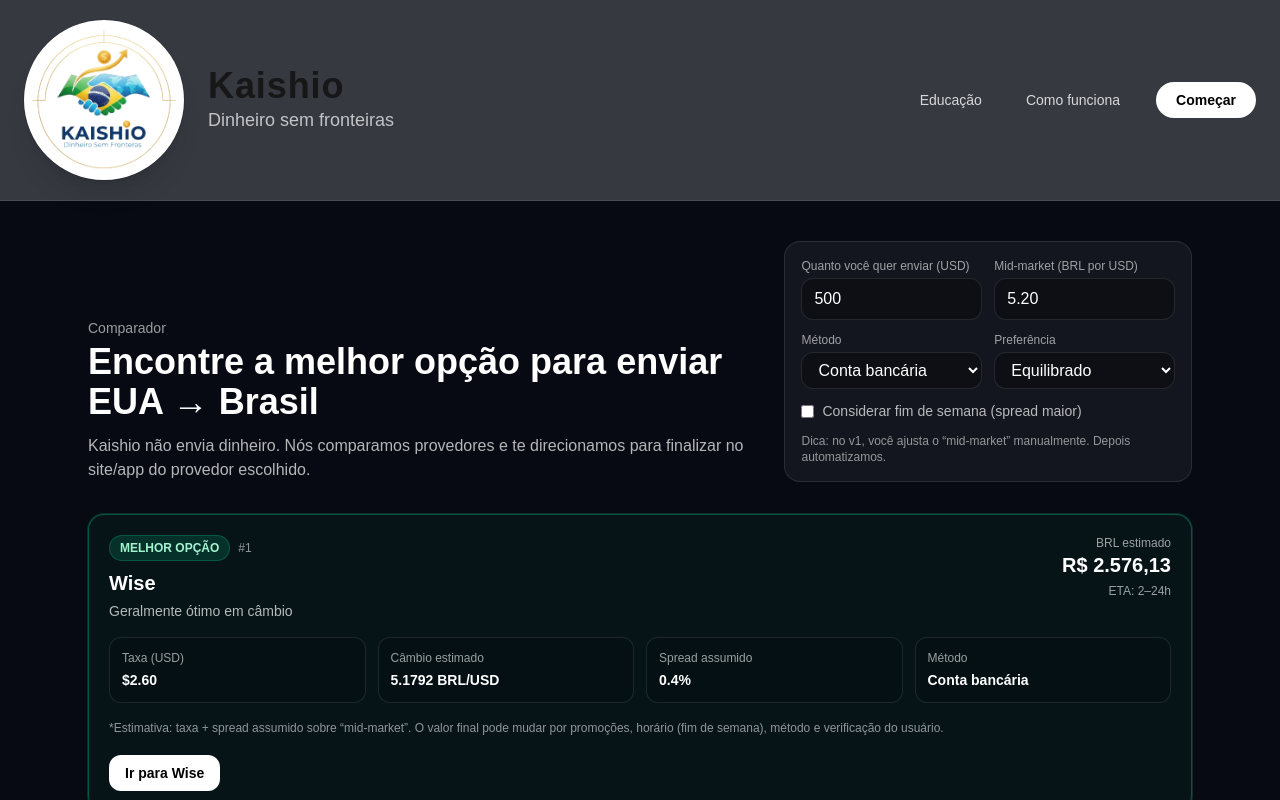
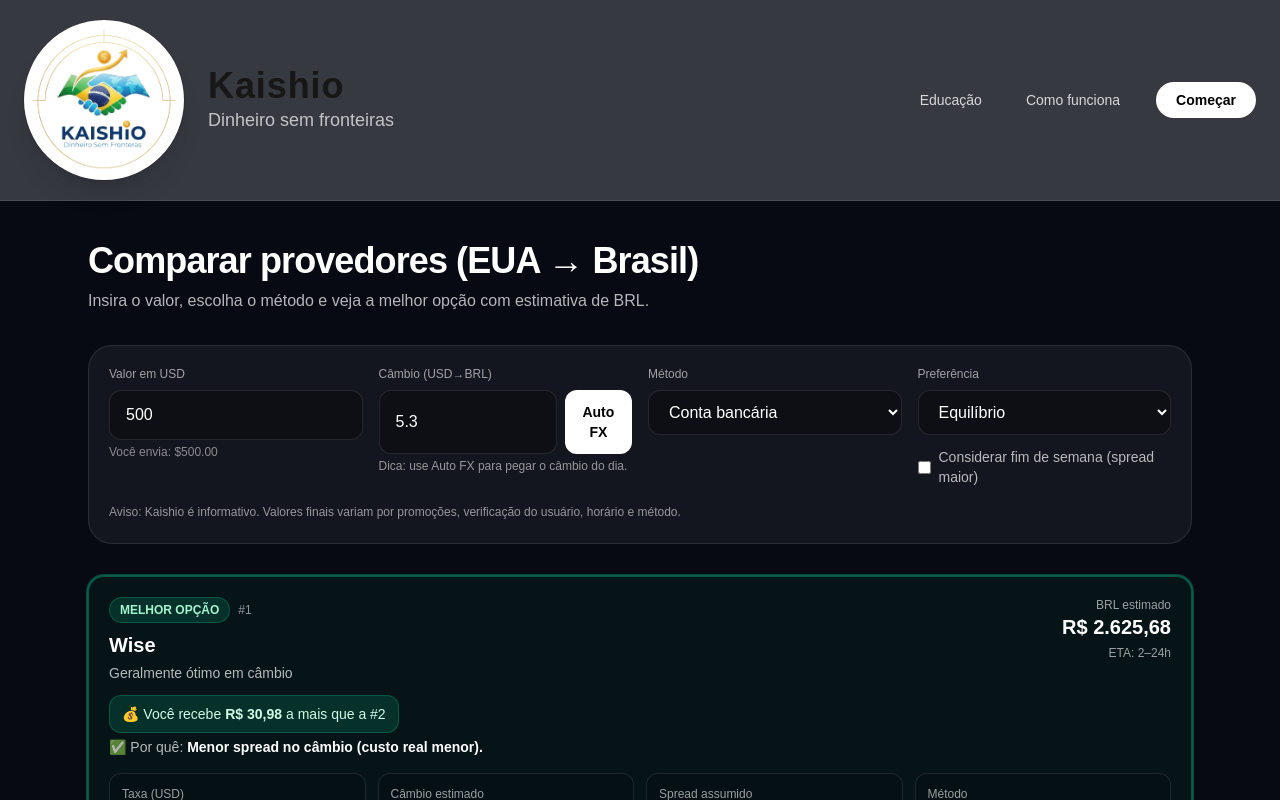
Before and after one commit to marioagnese/kaishio, a Next.js app: page /compare in a window 1280 px wide. Shown: the top 800 px of the page. Built offline with nearby package versions, Linux system fonts and the light colour scheme.

Commit message:
Add savings vs #2, why-best explanation, and Auto FX

```diff
--- a/src/app/compare/page.tsx
+++ b/src/app/compare/page.tsx
@@ -3,101 +3,136 @@
 import { useMemo, useState } from "react";
 import ProviderCard from "@/components/compare/ProviderCard";
 import {
-  DeliveryMethod,
   PROVIDERS,
-  SpeedPreference,
   buildQuote,
   rankQuotes,
+  type DeliveryMethod,
+  type SpeedPreference,
+  type Quote,
+  formatUSD,
 } from "@/lib/providers";
 
 export default function ComparePage() {
-  const [usd, setUsd] = useState<string>("500");
-  const [midRate, setMidRate] = useState<string>("5.20"); // user can adjust
+  const [usdAmount, setUsdAmount] = useState<number>(500);
+  const [midRate, setMidRate] = useState<number>(5.3);
+  const [isWeekend, setIsWeekend] = useState<boolean>(false);
   const [method, setMethod] = useState<DeliveryMethod>("bank");
   const [pref, setPref] = useState<SpeedPreference>("balanced");
-  const [isWeekend, setIsWeekend] = useState<boolean>(false);
 
-  const usdAmount = useMemo(() => {
-    const n = Number(usd.replace(",", "."));
-    return Number.isFinite(n) ? Math.max(0, n) : 0;
-  }, [usd]);
-
-  const mid = useMemo(() => {
-    const n = Number(midRate.replace(",", "."));
-    return Number.isFinite(n) ? Math.max(0, n) : 0;
-  }, [midRate]);
+  const [fxLoading, setFxLoading] = useState(false);
+  const [fxError, setFxError] = useState<string | null>(null);
+  const [fxStamp, setFxStamp] = useState<string | null>(null);
 
   const quotes = useMemo(() => {
-    if (usdAmount <= 0 || mid <= 0) return [];
-    const raw = PROVIDERS.map((p) =>
-      buildQuote({ provider: p, method, usdAmount, midRate: mid, isWeekend })
-    ).filter(Boolean) as NonNullable<ReturnType<typeof buildQuote>>[];
-    return rankQuotes(raw, pref);
-  }, [usdAmount, mid, method, isWeekend, pref]);
+    const built: Quote[] = [];
+    for (const p of PROVIDERS) {
+      const q = buildQuote({ provider: p, method, usdAmount, midRate, isWeekend });
+      if (q) built.push(q);
+    }
+    return rankQuotes(built, pref);
+  }, [method, usdAmount, midRate, isWeekend, pref]);
+
+  const best = quotes[0];
+  const second = quotes[1];
+
+  const bestSavingsBRL = useMemo(() => {
+    if (!best || !second) return undefined;
+    const diff = best.brlEstimated - second.brlEstimated;
+    return diff > 0 ? diff : 0;
+  }, [best, second]);
+
+  const bestReason = useMemo(() => {
+    if (!best || !second) return undefined;
+    return computeBestReason(best, second);
+  }, [best, second]);
+
+  async function handleAutoFx() {
+    setFxLoading(true);
+    setFxError(null);
+    try {
+      const res = await fetch("/api/fx?from=USD&to=BRL", { cache: "no-store" });
+      if (!res.ok) throw new Error("Falha ao buscar câmbio.");
+      const data = (await res.json()) as { rate: number; date?: string; provider?: string };
+      if (!data?.rate || Number.isNaN(data.rate)) throw new Error("Resposta inválida do câmbio.");
+      setMidRate(data.rate);
+      setFxStamp(`${data.provider ?? "FX"} • ${data.date ?? "hoje"}`);
+    } catch (e: any) {
+      setFxError(e?.message ?? "Erro ao buscar câmbio.");
+    } finally {
+      setFxLoading(false);
+    }
+  }
 
   return (
     <main className="min-h-screen bg-[#070A12] text-white">
       <div className="mx-auto max-w-6xl px-6 py-10">
-        <div className="flex flex-col lg:flex-row lg:items-end lg:justify-between gap-6">
-          <div>
-            <div className="text-sm text-white/60">Comparador</div>
-            <h1 className="text-3xl sm:text-4xl font-semibold mt-1">
-              Encontre a melhor opção para enviar EUA → Brasil
+        <h1 className="text-3xl sm:text-4xl font-semibold tracking-tight">
+          Comparar provedores (EUA → Brasil)
         </h1>
-            <p className="text-white/70 mt-3 max-w-2xl">
-              Kaishio não envia dinheiro. Nós comparamos provedores e te direcionamos para finalizar no
-              site/app do provedor escolhido.
+        <p className="mt-2 text-white/70">
+          Insira o valor, escolha o método e veja a melhor opção com estimativa de BRL.
         </p>
+
+        {/* Controls */}
+        <div className="mt-8 grid gap-4 rounded-3xl border border-white/10 bg-white/5 p-5">
+          <div className="grid gap-4 md:grid-cols-4">
+            <Control label="Valor em USD">
+              <input
+                type="number"
+                min={1}
+                value={usdAmount}
+                onChange={(e) => setUsdAmount(Number(e.target.value || 0))}
+                className="w-full rounded-xl bg-black/30 border border-white/10 px-4 py-3 text-white outline-none"
+              />
+              <div className="mt-1 text-xs text-white/50">Você envia: {formatUSD(usdAmount)}</div>
+            </Control>
+
+            <Control label="Câmbio (USD→BRL)">
+              <div className="flex gap-2">
+                <input
+                  type="number"
+                  step="0.0001"
+                  value={midRate}
+                  onChange={(e) => setMidRate(Number(e.target.value || 0))}
+                  className="w-full rounded-xl bg-black/30 border border-white/10 px-4 py-3 text-white outline-none"
+                />
+                <button
+                  onClick={handleAutoFx}
+                  disabled={fxLoading}
+                  className="rounded-xl bg-white text-black px-4 py-3 text-sm font-semibold hover:bg-white/90 disabled:opacity-60"
+                >
+                  {fxLoading ? "Buscando..." : "Auto FX"}
+                </button>
               </div>
+              <div className="mt-1 text-xs text-white/55">
+                {fxError ? <span className="text-red-200">{fxError}</span> : fxStamp ? fxStamp : "Dica: use Auto FX para pegar o câmbio do dia."}
+              </div>
+            </Control>
 
-          <div className="rounded-2xl border border-white/10 bg-white/5 p-4 w-full lg:w-[520px]">
-            <div className="grid grid-cols-1 sm:grid-cols-2 gap-3">
-              <Field label="Quanto você quer enviar (USD)">
-                <input
-                  value={usd}
-                  onChange={(e) => setUsd(e.target.value)}
-                  inputMode="decimal"
-                  className="w-full rounded-xl bg-black/30 border border-white/10 px-3 py-2 outline-none focus:border-white/25"
-                  placeholder="ex: 500"
-                />
-              </Field>
-
-              <Field label="Mid-market (BRL por USD)">
-                <input
-                  value={midRate}
-                  onChange={(e) => setMidRate(e.target.value)}
-                  inputMode="decimal"
-                  className="w-full rounded-xl bg-black/30 border border-white/10 px-3 py-2 outline-none focus:border-white/25"
-                  placeholder="ex: 5.20"
-                />
-              </Field>
-
-              <Field label="Método">
+            <Control label="Método">
               <select
                 value={method}
                 onChange={(e) => setMethod(e.target.value as DeliveryMethod)}
-                  className="w-full rounded-xl bg-black/30 border border-white/10 px-3 py-2 outline-none focus:border-white/25"
+                className="w-full rounded-xl bg-black/30 border border-white/10 px-4 py-3 text-white outline-none"
               >
                 <option value="bank">Conta bancária</option>
                 <option value="debit">Cartão/Débito</option>
                 <option value="cash">Cash pickup</option>
               </select>
-              </Field>
+            </Control>
 
-              <Field label="Preferência">
+            <Control label="Preferência">
               <select
                 value={pref}
                 onChange={(e) => setPref(e.target.value as SpeedPreference)}
-                  className="w-full rounded-xl bg-black/30 border border-white/10 px-3 py-2 outline-none focus:border-white/25"
+                className="w-full rounded-xl bg-black/30 border border-white/10 px-4 py-3 text-white outline-none"
               >
-                  <option value="balanced">Equilibrado</option>
-                  <option value="cheapest">Mais barato</option>
+                <option value="balanced">Equilíbrio</option>
+                <option value="cheapest">Mais dinheiro</option>
                 <option value="fastest">Mais rápido</option>
               </select>
-              </Field>
-            </div>
 
-            <label className="mt-3 flex items-center gap-2 text-sm text-white/70">
+              <label className="mt-3 flex items-center gap-2 text-sm text-white/70 select-none">
                 <input
                   type="checkbox"
                   checked={isWeekend}
@@ -105,41 +140,67 @@
                 />
                 Considerar fim de semana (spread maior)
               </label>
+            </Control>
+          </div>
 
-            <div className="mt-3 text-xs text-white/55">
-              Dica: no v1, você ajusta o “mid-market” manualmente. Depois automatizamos.
-            </div>
+          <div className="text-xs text-white/55 leading-relaxed">
+            Aviso: Kaishio é informativo. Valores finais variam por promoções, verificação do usuário, horário e método.
           </div>
         </div>
 
-        <div className="mt-8">
+        {/* Results */}
+        <div className="mt-8 grid gap-4">
           {quotes.length === 0 ? (
             <div className="rounded-2xl border border-white/10 bg-white/5 p-6 text-white/70">
-              Preencha um valor em USD e um câmbio (mid-market) para ver a comparação.
+              Nenhum provedor disponível para o método selecionado.
             </div>
           ) : (
-            <div className="grid gap-4">
-              {quotes.map((q, idx) => (
-                <ProviderCard key={q.provider.id} quote={q} rank={idx + 1} />
-              ))}
-            </div>
+            quotes.map((q, idx) => (
+              <ProviderCard
+                key={`${q.provider.id}-${q.method}`}
+                quote={q}
+                rank={idx + 1}
+                bestSavingsBRL={idx === 0 ? bestSavingsBRL : undefined}
+                bestReason={idx === 0 ? bestReason : undefined}
+              />
+            ))
           )}
-        </div>
-
-        <div className="mt-10 text-xs text-white/50 leading-relaxed">
-          Aviso: Kaishio é informativo e não oferece aconselhamento financeiro, legal ou fiscal.
-          Estimativas podem variar por promoções, método, verificação do usuário e horário.
         </div>
       </div>
     </main>
   );
 }
 
-function Field({ label, children }: { label: string; children: React.ReactNode }) {
+function Control({ label, children }: { label: string; children: React.ReactNode }) {
   return (
     <div>
-      <div className="text-xs text-white/60 mb-1">{label}</div>
+      <div className="text-xs text-white/60 mb-2">{label}</div>
       {children}
     </div>
   );
 }
+
+/**
+ * One-line “why best” logic comparing #1 vs #2.
+ * We keep it simple and human.
+ */
+function computeBestReason(best: Quote, second: Quote) {
+  const spreadDiff = (second.spreadPct - best.spreadPct) * 100; // percentage points
+  const feeDiff = second.feeUSD - best.feeUSD; // USD
+  const bestEta = etaMidHours(best);
+  const secondEta = etaMidHours(second);
+
+  // Strong signals first
+  if (spreadDiff >= 0.3) return "Menor spread no câmbio (custo real menor).";
+  if (feeDiff >= 1.0) return "Taxa total menor (você perde menos em fees).";
+  if (secondEta - bestEta >= 4) return "Entrega mais rápida com bom custo-benefício.";
+
+  // Otherwise: combination
+  if (spreadDiff > 0 && feeDiff > 0) return "Melhor combinação de taxa + câmbio hoje.";
+  return "Melhor custo-benefício geral com base nas estimativas.";
+}
+
+function etaMidHours(q: Quote) {
+  const eta = q.provider.etaHours[q.method];
+  return (eta.min + eta.max) / 2;
+}
--- a/src/components/compare/ProviderCard.tsx
+++ b/src/components/compare/ProviderCard.tsx
@@ -5,11 +5,16 @@
 export default function ProviderCard({
   quote,
   rank,
+  bestSavingsBRL,
+  bestReason,
 }: {
   quote: Quote;
   rank: number;
+  bestSavingsBRL?: number; // only shown on rank #1
+  bestReason?: string;     // only shown on rank #1
 }) {
   const { provider } = quote;
+
   const rec = recommendation(rank);
 
   return (
@@ -23,6 +28,7 @@
         provider.color.border,
         provider.color.bg,
         provider.color.glow,
+        rank === 1 ? "ring-2 ring-emerald-400/30" : "",
       ].join(" ")}
     >
       <div className="flex items-start justify-between gap-4">
@@ -31,7 +37,7 @@
           <div className="flex items-center gap-2">
             <div
               className={[
-                "inline-flex items-center rounded-full px-2.5 py-1 text-xs font-semibold",
+                "inline-flex items-center rounded-full px-2.5 py-1 text-xs font-semibold border",
                 rec.cls,
               ].join(" ")}
             >
@@ -42,6 +48,22 @@
 
           <div className="text-xl font-semibold mt-2">{provider.name}</div>
           <div className="text-sm text-white/70 mt-1">{provider.tagline}</div>
+
+          {/* BEST-only: savings + reason */}
+          {rank === 1 && (typeof bestSavingsBRL === "number" || bestReason) && (
+            <div className="mt-3 space-y-1">
+              {typeof bestSavingsBRL === "number" && bestSavingsBRL > 0 && (
+                <div className="inline-flex items-center rounded-xl bg-emerald-400/15 border border-emerald-400/25 px-3 py-2 text-sm text-emerald-100">
+                  💰 Você recebe <span className="font-semibold mx-1">{formatBRL(bestSavingsBRL)}</span> a mais que a #2
+                </div>
+              )}
+              {bestReason && (
+                <div className="text-sm text-white/70">
+                  ✅ Por quê: <span className="font-semibold text-white">{bestReason}</span>
+                </div>
+              )}
+            </div>
+          )}
         </div>
 
         <div className="text-right">
@@ -74,18 +96,18 @@
   if (rank === 1) {
     return {
       label: "MELHOR OPÇÃO",
-      cls: "bg-emerald-400/15 text-emerald-200 border border-emerald-400/25",
+      cls: "bg-emerald-400/15 text-emerald-200 border-emerald-400/25",
     };
   }
   if (rank <= 3) {
     return {
       label: "BOA OPÇÃO",
-      cls: "bg-amber-400/15 text-amber-200 border border-amber-400/25",
+      cls: "bg-amber-400/15 text-amber-200 border-amber-400/25",
     };
   }
   return {
     label: "OPÇÃO OK",
-    cls: "bg-white/10 text-white/80 border border-white/10",
+    cls: "bg-white/10 text-white/80 border-white/10",
   };
 }
 
```
Also changed, not shown: src/app/api/fx/route.ts (added, +34 -0 lines). Lines whose indentation alone changed are shown as unchanged.
